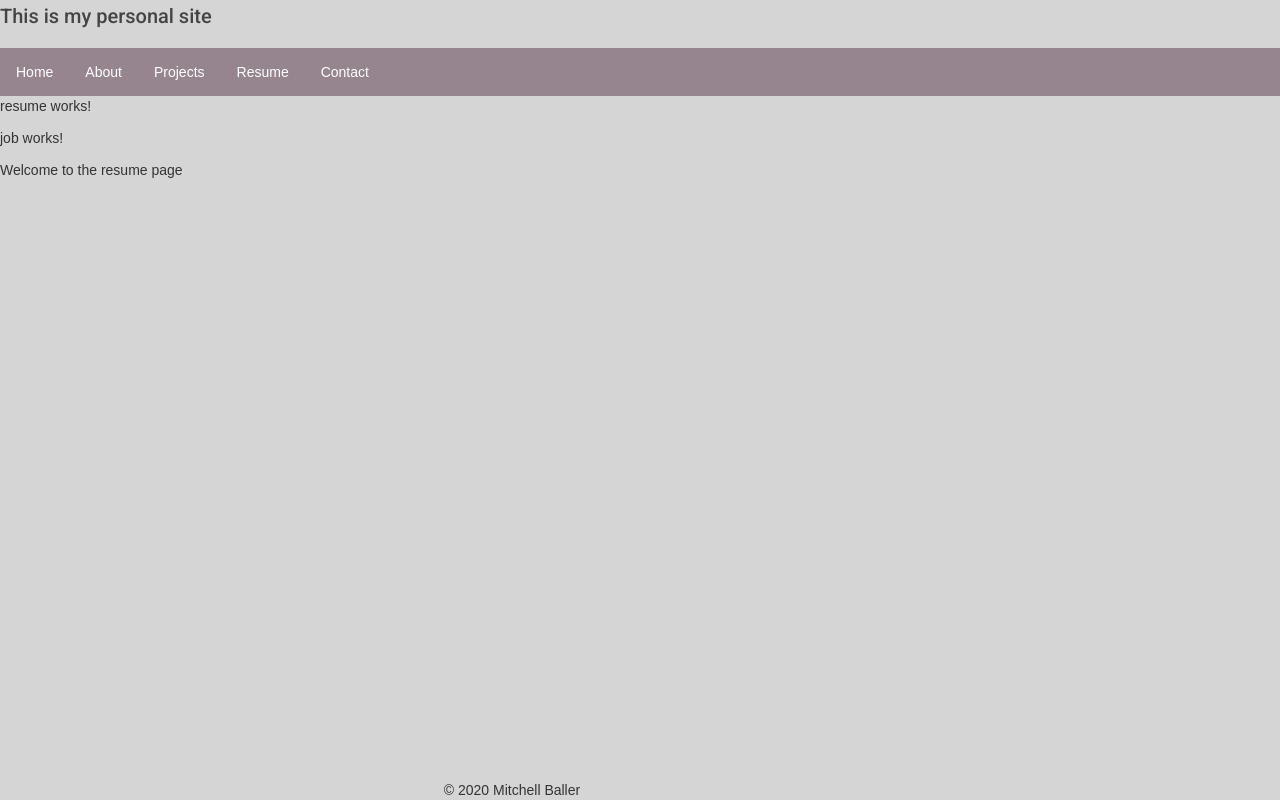
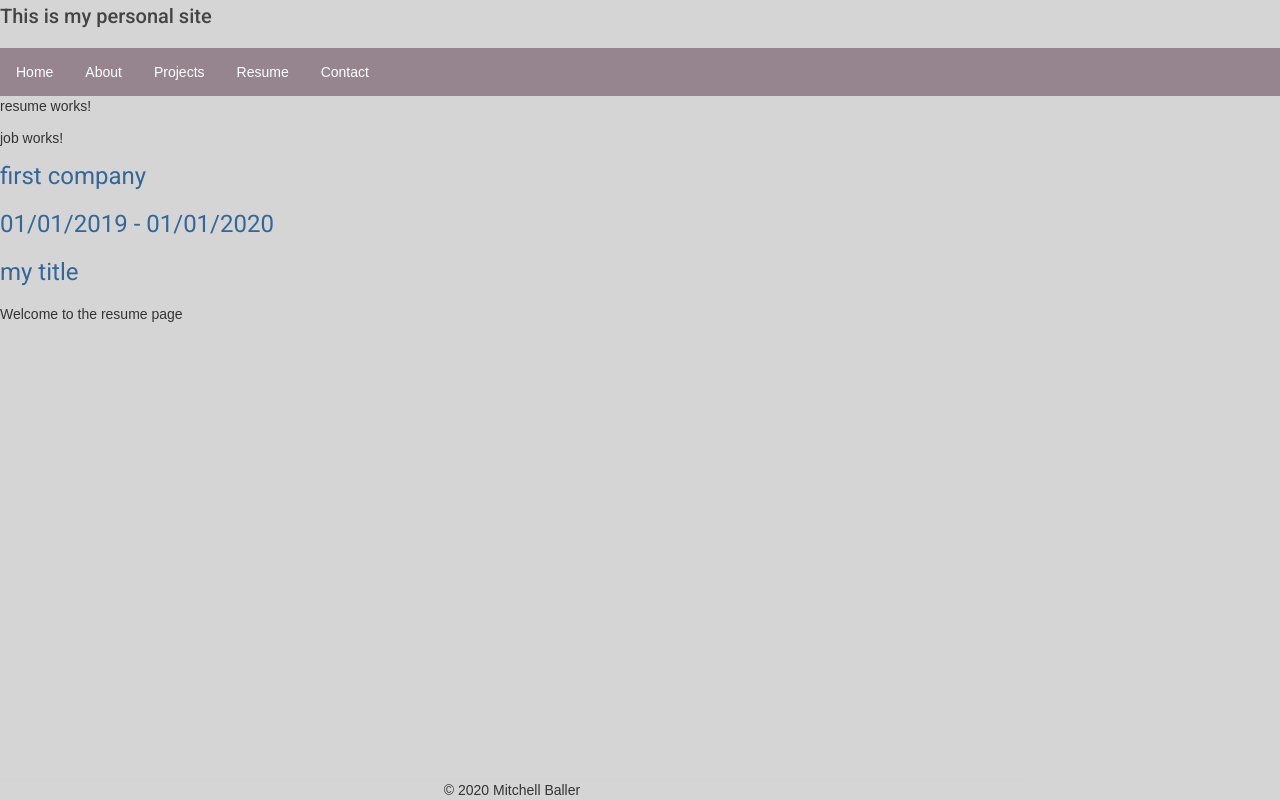
Before and after one commit to mitchellballer/personal_site, an Angular app in the folder angular/personal-site/: page /resume in a window 1280 px wide. Built offline with nearby package versions, Linux system fonts and the light colour scheme.

Commit message:
job component takes input from resume component

```diff
--- a/angular/personal-site/src/app/resume/job/job.component.html
+++ b/angular/personal-site/src/app/resume/job/job.component.html
@@ -1 +1,7 @@
 <p>job works!</p>
+
+<div>
+    <h1>{{company}}</h1>
+    <h1>{{dateRange}}</h1>
+    <h1>{{title}}</h1>
+</div>
--- a/angular/personal-site/src/app/resume/resume.component.html
+++ b/angular/personal-site/src/app/resume/resume.component.html
@@ -1,4 +1,8 @@
 <p>resume works!</p>
 
-<app-job></app-job>
+<app-job
+     company="first company"
+     title="my title"
+     dateRange="01/01/2019 - 01/01/2020">
+</app-job>
 {{landing}}
```
Also changed, not shown: angular/personal-site/src/app/resume/job/job.component.ts (+7 -1 lines).
